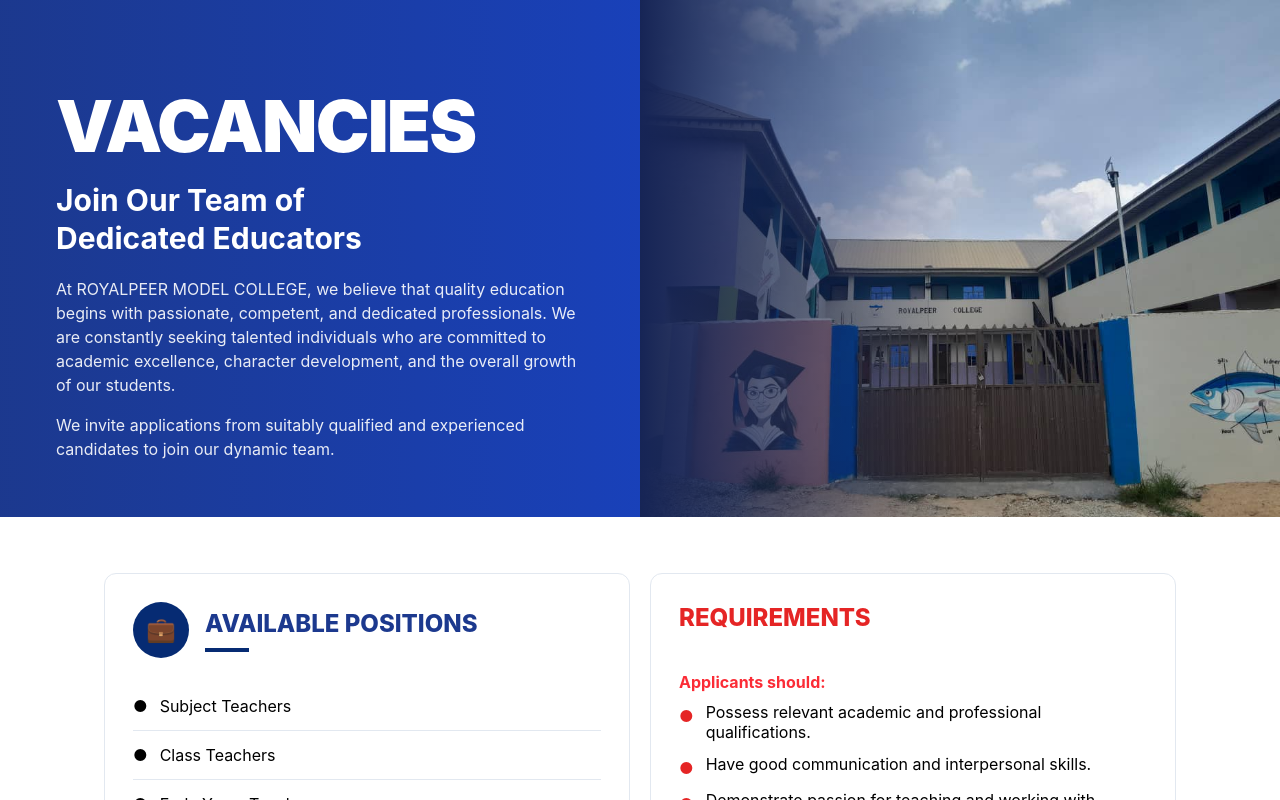
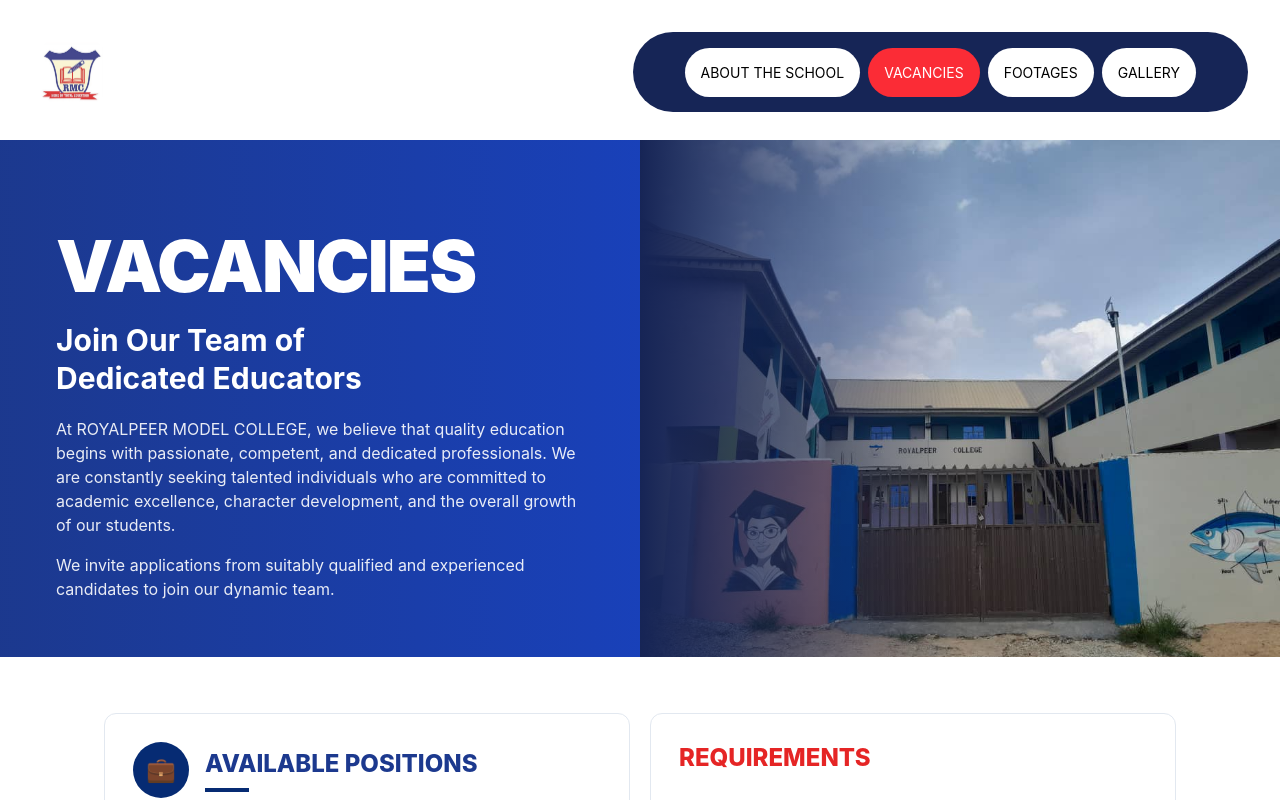
Before and after one commit to Mastermind390/royalpeer_model_college, a React (Vite) app: page /royalpeer/vacancy in a window 1280 px wide. Shown: the top 800 px of the page. Built offline with nearby package versions, Linux system fonts and the light colour scheme.

Commit message:
add header

```diff
--- a/src/pages/Vacancy.jsx
+++ b/src/pages/Vacancy.jsx
@@ -1,10 +1,13 @@
 import schoolImage from "../assets/images/school.jpg";
 import Footer from "../components/Footer";
+import HeaderNav from "../components/HeaderNav";
 
 export default function VacancyPage () {
     return (
         <>
-            <header class="relative overflow-hidden bg-linear-to-r from-blue-900 to-blue-700 text-white">
+
+            <HeaderNav />
+            <header class="relative mt-35 overflow-hidden bg-linear-to-r from-blue-900 to-blue-700 text-white">
                 <div class="mx-auto grid max-w-7xl lg:min-h-127.5 lg:grid-cols-2">
 
 
```
